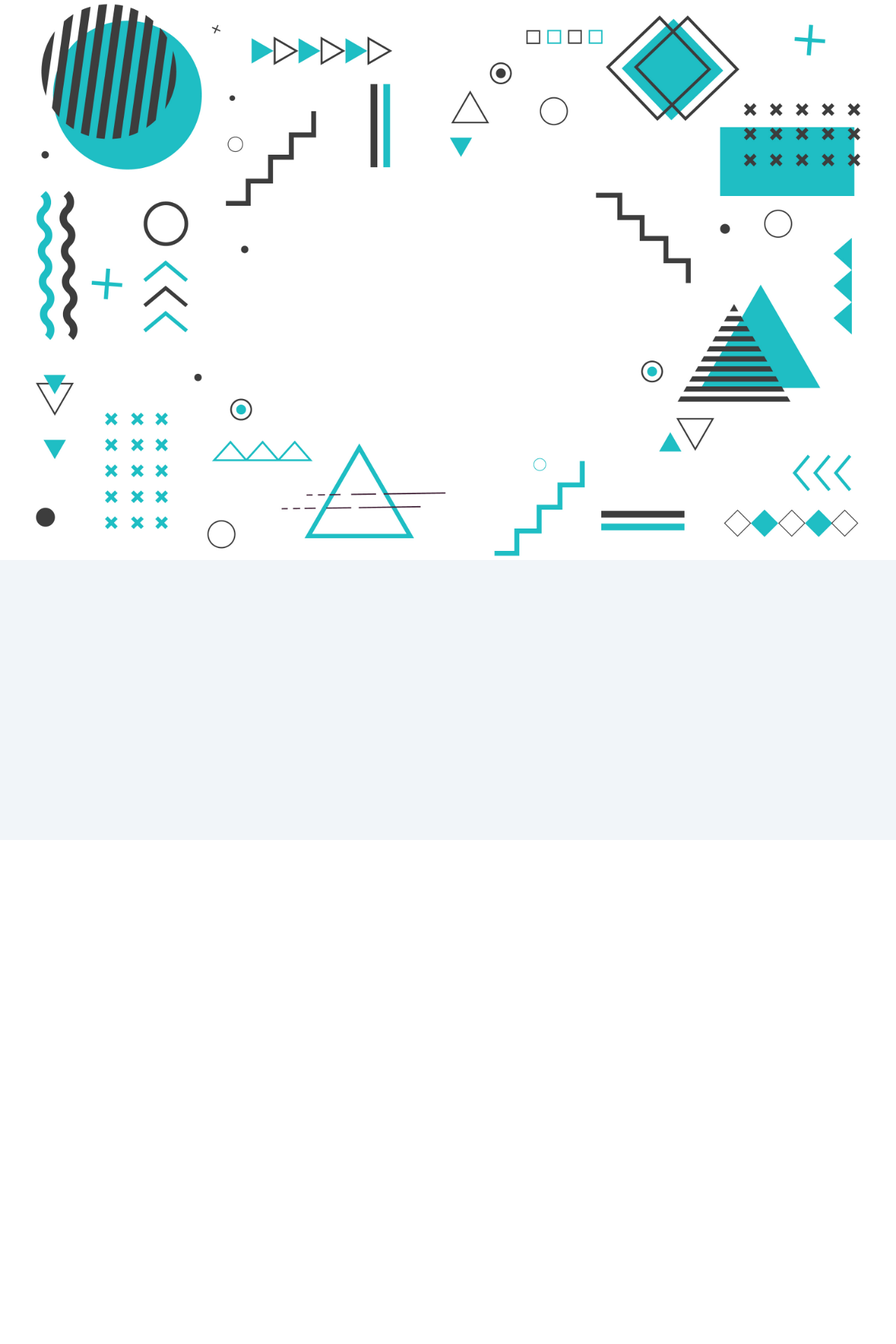
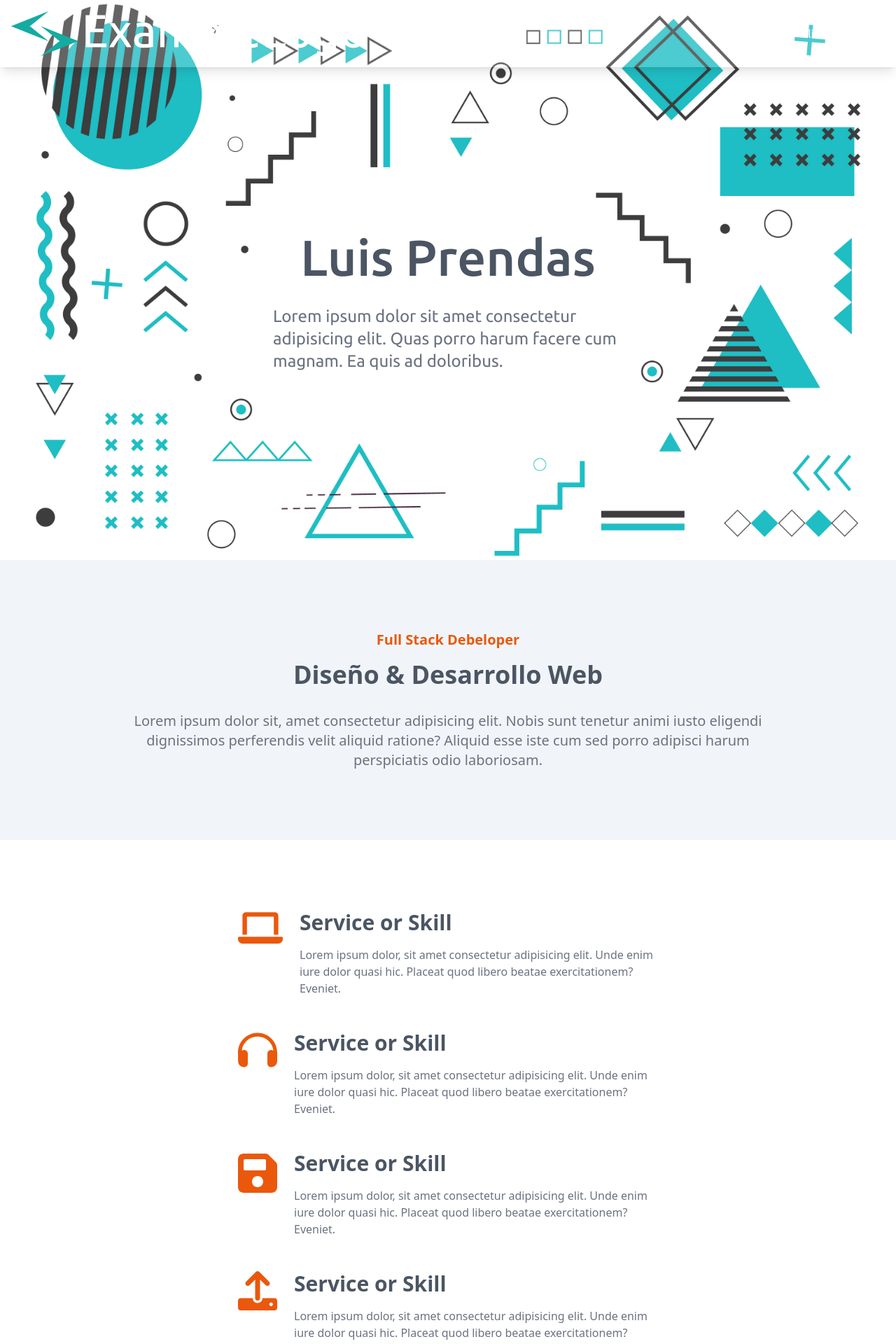
Before and after one commit to LuisPRCH/test-page, a Preact app: page / in a window 1280 px wide. Shown: the top 1920 px of the page at 70% size. Built offline with nearby package versions, Linux system fonts and the light colour scheme.

Commit message:
fix opacity objects

```diff
--- a/src/components/About.jsx
+++ b/src/components/About.jsx
@@ -2,13 +2,13 @@ const About = () => {
 	return (
 		<article className='bg-slate-100 w-full h-[400px] flex justify-center items-center'>
 			<section className='w-[900px] text-center flex flex-col justify-center items-center gap-4'>
-				<h3 className='opacity-0 font-semibold text-xl text-orange-600'>
+				<h3 className=' font-semibold text-xl text-orange-600'>
 					Full Stack Debeloper
 				</h3>
-				<h2 className='opacity-0 font-semibold text-4xl text-gray-600'>
+				<h2 className=' font-semibold text-4xl text-gray-600'>
 					Diseño & Desarrollo Web
 				</h2>
-				<p className='opacity-0 text-xl text-gray-500 mt-4'>
+				<p className=' text-xl text-gray-500 mt-4'>
 					Lorem ipsum dolor sit, amet consectetur adipisicing elit. Nobis sunt
 					tenetur animi iusto eligendi dignissimos perferendis velit aliquid
 					ratione? Aliquid esse iste cum sed porro adipisci harum perspiciatis
--- a/src/components/Header.jsx
+++ b/src/components/Header.jsx
@@ -10,10 +10,10 @@ const Header = () => {
 		>
 			<Nav />
 			<section className='w-[500px] flex flex-col gap-8 mt-16'>
-				<h2 className='opacity-0 text-center text-7xl text-gray-600 font-medium'>
+				<h2 className=' text-center text-7xl text-gray-600 font-medium'>
 					Luis Prendas
 				</h2>
-				<p className='opacity-0 text-2xl text-gray-500'>
+				<p className=' text-2xl text-gray-500'>
 					Lorem ipsum dolor sit amet consectetur adipisicing elit. Quas porro
 					harum facere cum magnam. Ea quis ad doloribus.
 				</p>
--- a/src/components/Nav.jsx
+++ b/src/components/Nav.jsx
@@ -2,7 +2,7 @@ import logo from '../public/img-logo.png'
 
 const Nav = () => {
 	return (
-		<nav className='opacity-0 z-[1000] absolute top-0 left-0 w-full h-[6rem] bg-[#ffffff33] p-4 flex justify-between items-center shadow-lg'>
+		<nav className=' z-[1000] absolute top-0 left-0 w-full h-[6rem] bg-[#ffffff33] p-4 flex justify-between items-center shadow-lg'>
 			<img className='h-full' src={logo} alt='Logo' />
 			<ul className='flex gap-4 text-white'>
 				<li>link</li>
--- a/src/components/Services.jsx
+++ b/src/components/Services.jsx
@@ -1,7 +1,7 @@
 const Services = () => {
 	return (
 		<article className='px-[100px] py-[100px] gap-12 flex justify-center items-center flex-wrap'>
-			<section className='opacity-0 flex w-[600px] gap-6'>
+			<section className=' flex w-[600px] gap-6'>
 				<div>
 					<svg
 						xmlns='http://www.w3.org/2000/svg'
@@ -23,7 +23,7 @@ const Services = () => {
 					</p>
 				</div>
 			</section>
-			<section className='opacity-0 flex w-[600px] gap-6'>
+			<section className=' flex w-[600px] gap-6'>
 				<div>
 					<svg
 						xmlns='http://www.w3.org/2000/svg'
@@ -45,7 +45,7 @@ const Services = () => {
 					</p>
 				</div>
 			</section>
-			<section className=' opacity-0 flex w-[600px] gap-6'>
+			<section className='  flex w-[600px] gap-6'>
 				<div>
 					<svg
 						xmlns='http://www.w3.org/2000/svg'
@@ -67,7 +67,7 @@ const Services = () => {
 					</p>
 				</div>
 			</section>
-			<section className='opacity-0 flex w-[600px] gap-6'>
+			<section className=' flex w-[600px] gap-6'>
 				<div>
 					<svg
 						xmlns='http://www.w3.org/2000/svg'
```
